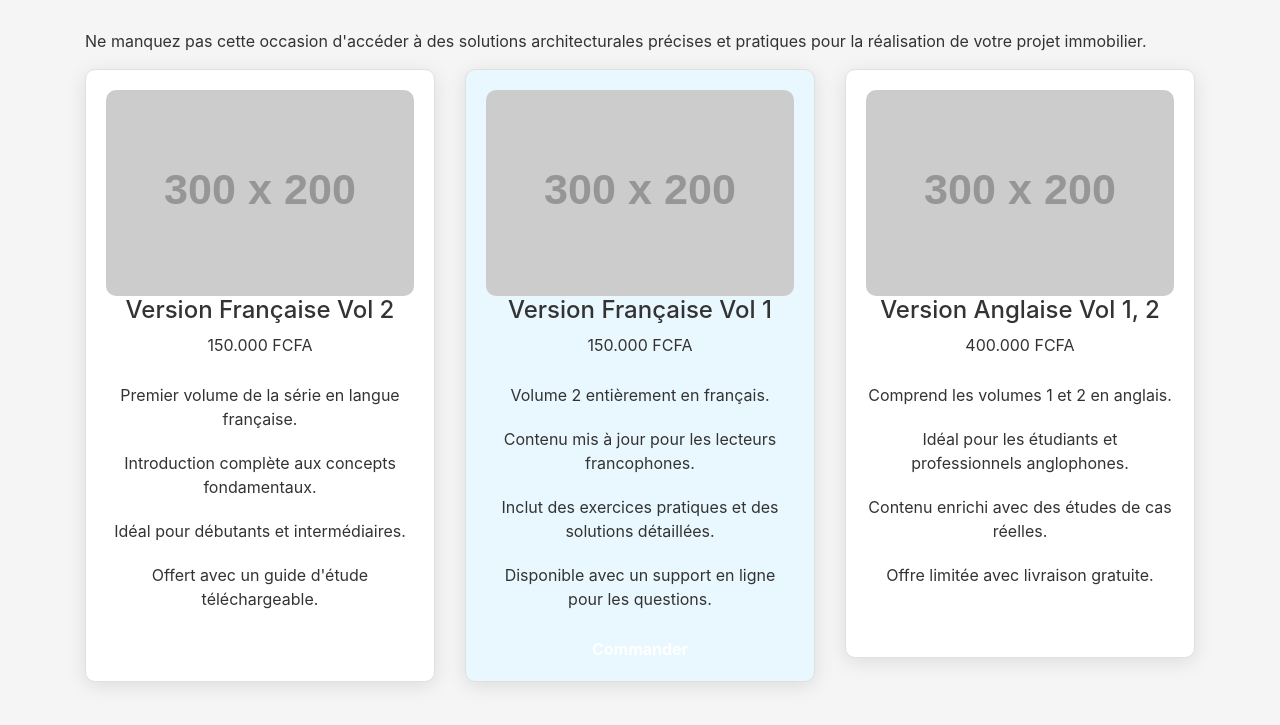
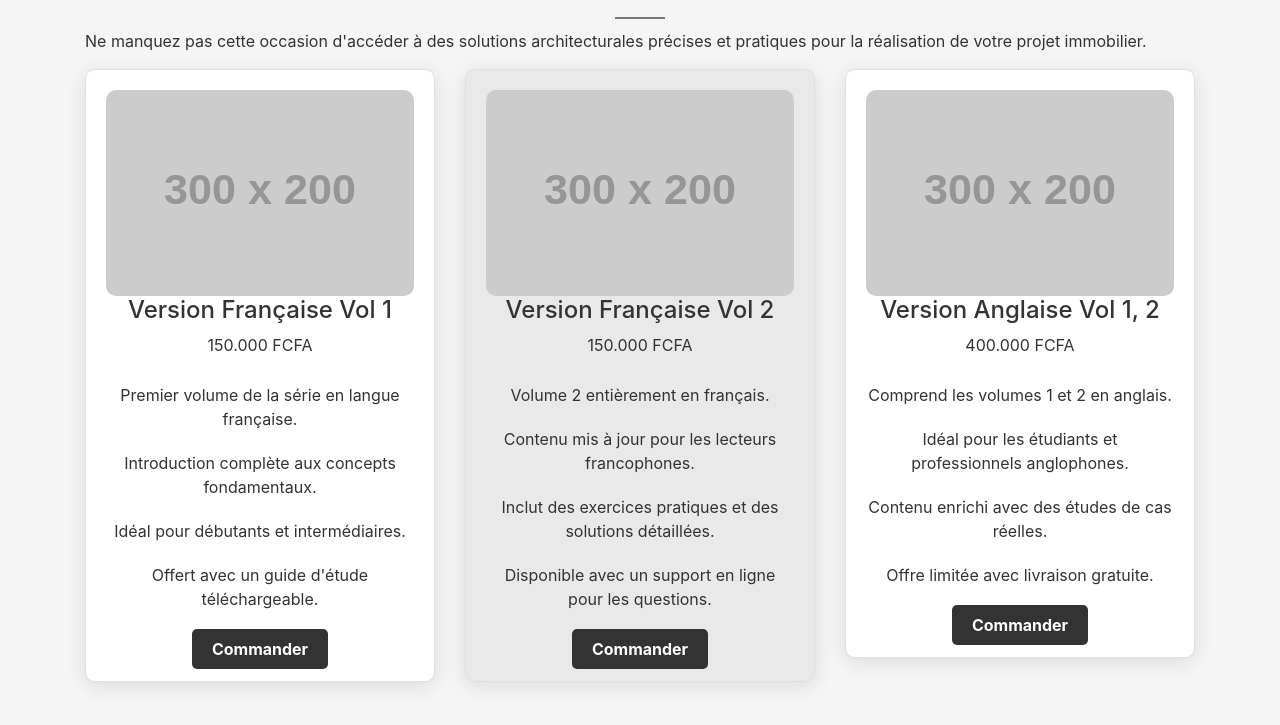
Before and after one commit to ameviposey0/websiteciservice, a plain HTML site: page products.html in a window 1280 px wide. Shown: the part 71-796 px from the top of the page. Drawn offline with nearby package versions, Linux system fonts and the light colour scheme; placeholder pictures from the web are drawn by us.

Commit message:
Update products.html

```diff
--- a/products.html
+++ b/products.html
@@ -27,9 +27,10 @@
             transform: scale(1.05);
         }
         .mu-popular-price-tag {
-            background-color: #e9f8ff;
+            background-color: #e9e9e9; /* Gris clair pour les éléments populaires */
         }
         .mu-order-btn {
+            background-color: #333; /* Bouton gris foncé */
             color: white;
             padding: 10px 20px;
             border: none;
@@ -37,7 +38,9 @@
             text-decoration: none;
             font-weight: bold;
         }
-
+        .mu-order-btn:hover {
+            background-color: #555; /* Couleur au survol en gris un peu plus clair */
+        }
         .mu-price-feature {
             list-style-type: none;
             padding: 0;
@@ -53,11 +56,13 @@
             font-size: 2rem;
             font-weight: bold;
             margin-bottom: 20px;
+            color: #333; /* Gris pour les titres */
         }
         .mu-header-dot {
             display: block;
             height: 2px;
             width: 50px;
+            background: #777; /* Petit trait gris au-dessous des titres */
             margin: 10px auto;
         }
     </style>
@@ -85,7 +90,7 @@
                                 <div class="mu-pricing-single">
                                     <img src="https://via.placeholder.com/300x200.png?text=Version+Française+Vol+1" alt="Version Française Vol 1" class="product-image">
                                     <div class="mu-pricing-single-head">
-                                        <h4>Version Française Vol 2</h4>
+                                        <h4>Version Française Vol 1</h4>
                                         <p class="mu-price-tag">
                                             <span>150.000</span> FCFA
                                         </p>
@@ -107,7 +112,7 @@
                                 <div class="mu-pricing-single mu-popular-price-tag">
                                     <img src="https://via.placeholder.com/300x200.png?text=Version+Française+Vol+2" alt="Version Française Vol 2" class="product-image">
                                     <div class="mu-pricing-single-head">
-                                        <h4>Version Française Vol 1</h4>
+                                        <h4>Version Française Vol 2</h4>
                                         <p class="mu-price-tag">
                                             <span>150.000</span> FCFA
                                         </p>
```
